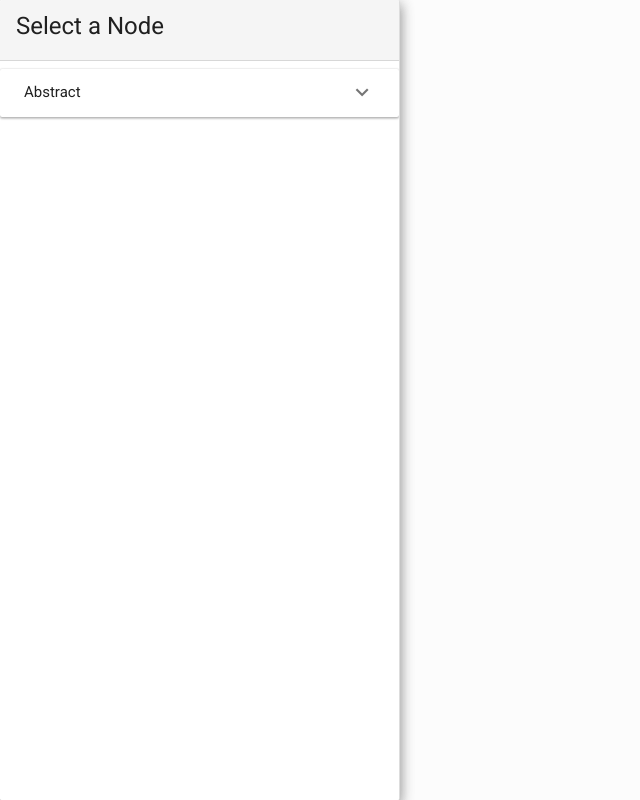
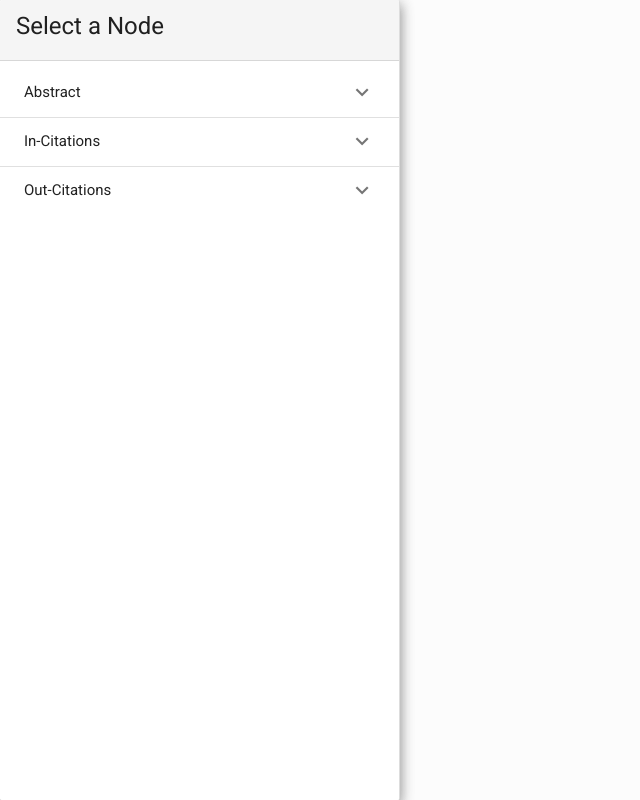
Before and after one commit to the-flying-circus/AnansiPaperWeb, a Django app: page /web/ in a window 1280 px wide. Shown: the whole page, without its empty margins (0-640 px from the left). Run offline with Django 3.2, Linux system fonts and the light colour scheme; data that the repository does not hold is empty; some libraries are stand-ins or nearby versions.

Commit message:
Show in-citations and out-citations in side drawer

```diff
--- a/templates/web.html
+++ b/templates/web.html
@@ -25,7 +25,7 @@
                     <div><a target="_blank" class="navdrawer-url"></a></div>
                 </div>
                 <div class="navdrawer-nav">
-                    <div id="accordion" class="list-group">
+                    <div id="accordion" class="list-group list-group-flush">
                         <div class="expansion-panel list-group-item">
                             <a class="expansion-panel-toggler collapsed" data-toggle="collapse" href="#collapseAbstract">
                                 Abstract
@@ -39,6 +39,34 @@
                                 </div>
                             </div>
                         </div>
+                        <div class="expansion-panel list-group-item">
+                            <a class="expansion-panel-toggler collapsed" data-toggle="collapse" href="#collapseInCitations">
+                                In-Citations
+                                <div class="expansion-panel-icon ml-3 text-black-secondary">
+                                    <i class="collapsed-show material-icons">keyboard_arrow_down</i>
+                                    <i class="collapsed-hide material-icons">keyboard_arrow_up</i>
+                                </div>
+                            </a>
+                            <div id="collapseInCitations" class="collapse" data-parent="#accordion">
+                                <div class="expansion-panel-body">
+                                    <ul class="list-group list-group-flush"></ul>
+                                </div>
+                            </div>
+                        </div>
+                        <div class="expansion-panel list-group-item">
+                            <a class="expansion-panel-toggler collapsed" data-toggle="collapse" href="#collapseOutCitations">
+                                Out-Citations
+                                <div class="expansion-panel-icon ml-3 text-black-secondary">
+                                    <i class="collapsed-show material-icons">keyboard_arrow_down</i>
+                                    <i class="collapsed-hide material-icons">keyboard_arrow_up</i>
+                                </div>
+                            </a>
+                            <div id="collapseOutCitations" class="collapse" data-parent="#accordion">
+                                <div class="expansion-panel-body">
+                                    <ul class="list-group list-group-flush"></ul>
+                                </div>
+                            </div>
+                        </div>
                     </div>
                 </div>
             </div>
```
Also changed, not shown: static/js/web.js (+19 -4 lines).
